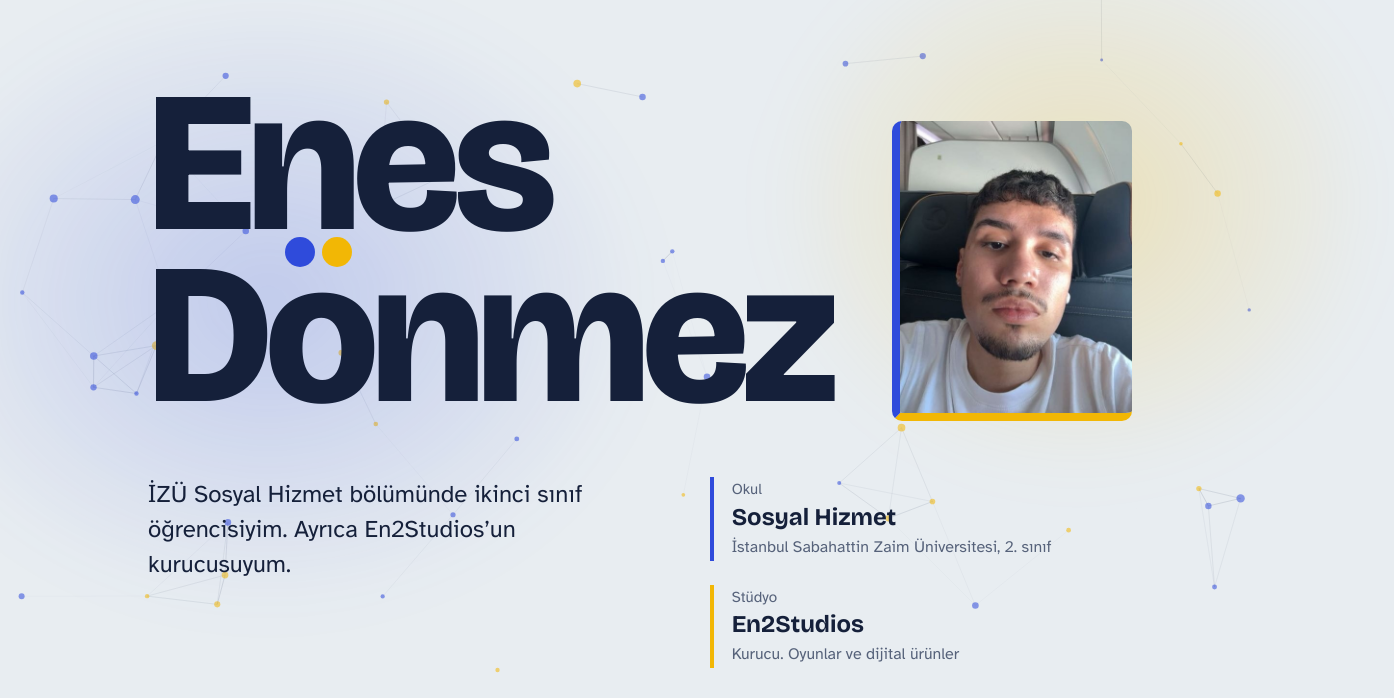
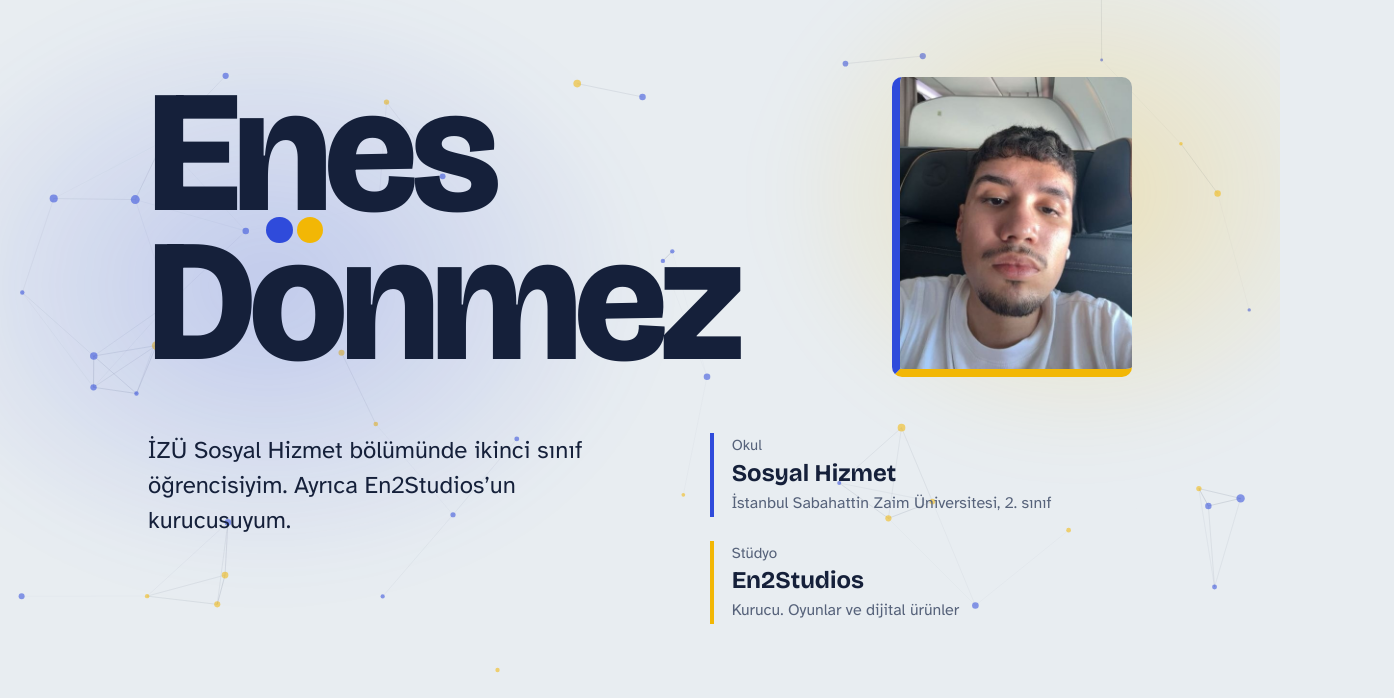
Before and after one commit to eenesdonmezz/personal, a plain HTML site: page docs/index.html in a window 1280 px wide. Shown: the part 91-789 px from the top of the page, 1394 px wide, since content can reach past the window. Drawn offline with nearby package versions, Linux system fonts and the light colour scheme.

Commit message:
Soyadı başlıkta artık bölünmüyor; yatay kaydırma düzeltildi
Co-Authored-By: Claude Opus 5.5 <noreply@anthropic.com>

```diff
--- a/docs/static/style.css
+++ b/docs/static/style.css
@@ -444,7 +444,7 @@ a.contact-card:hover .contact-name { color: var(--blue); }
   100% { transform: translate(-3%, -2%) scale(1.02); }
 }
 /* Geniş ışık katmanı yatay kaydırma çubuğu çıkarmasın */
-body { overflow-x: hidden; }
+html, body { overflow-x: clip; }
 
 /* ---------- Dil düğmesi (TR / EN) ---------- */
 .lang-switch {
@@ -456,3 +456,8 @@ body { overflow-x: hidden; }
 }
 .lang-switch:hover { border-color: var(--blue); color: var(--blue); }
 @media (max-width: 760px) { .nav-right nav { flex: 1; } }
+
+/* Soyadı hiçbir genişlikte bölünmesin: satır kırılmaz, yazı boyutu
+   başlığın genişliğine göre küçülür ("Dönmez" ≈ 3.4-3.7em genişliğinde). */
+.name { container-type: inline-size; }
+.name-line { white-space: nowrap; font-size: min(1em, 25cqi); }
--- a/static/style.css
+++ b/static/style.css
@@ -444,7 +444,7 @@ a.contact-card:hover .contact-name { color: var(--blue); }
   100% { transform: translate(-3%, -2%) scale(1.02); }
 }
 /* Geniş ışık katmanı yatay kaydırma çubuğu çıkarmasın */
-body { overflow-x: hidden; }
+html, body { overflow-x: clip; }
 
 /* ---------- Dil düğmesi (TR / EN) ---------- */
 .lang-switch {
@@ -456,3 +456,8 @@ body { overflow-x: hidden; }
 }
 .lang-switch:hover { border-color: var(--blue); color: var(--blue); }
 @media (max-width: 760px) { .nav-right nav { flex: 1; } }
+
+/* Soyadı hiçbir genişlikte bölünmesin: satır kırılmaz, yazı boyutu
+   başlığın genişliğine göre küçülür ("Dönmez" ≈ 3.4-3.7em genişliğinde). */
+.name { container-type: inline-size; }
+.name-line { white-space: nowrap; font-size: min(1em, 25cqi); }
```
